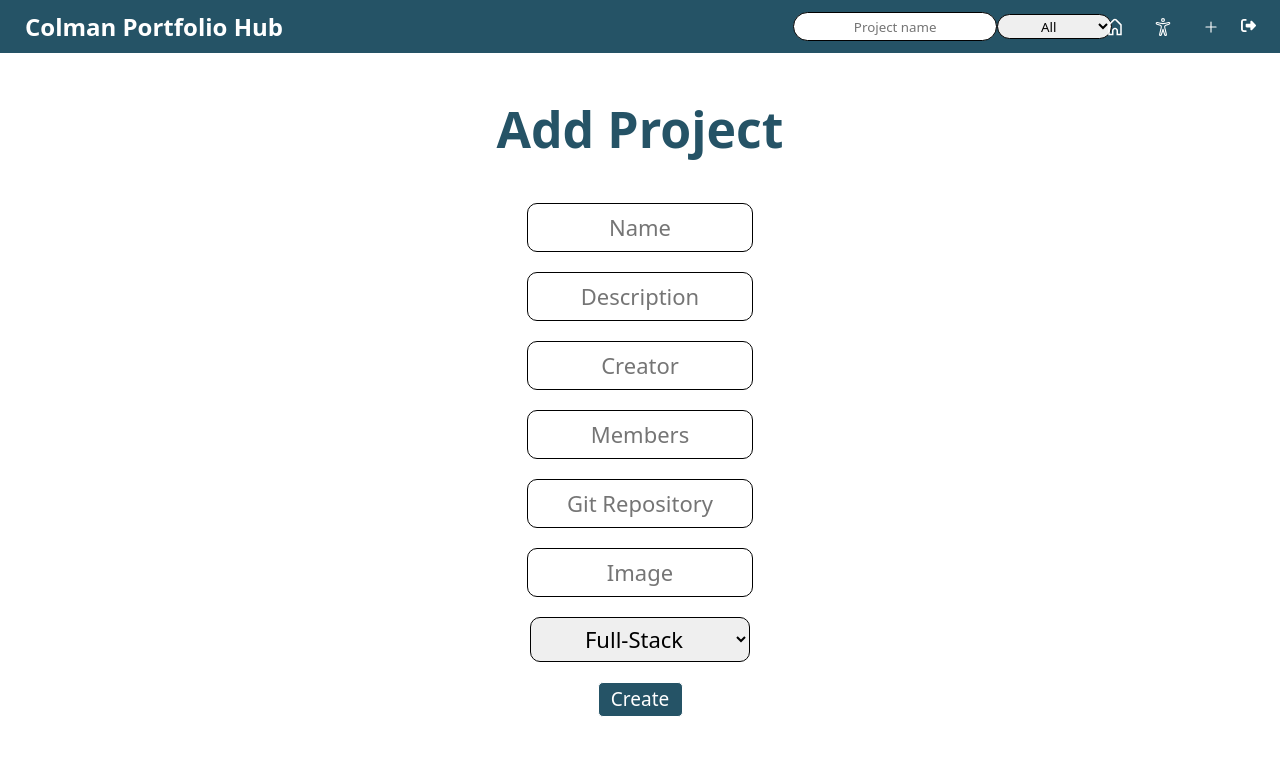
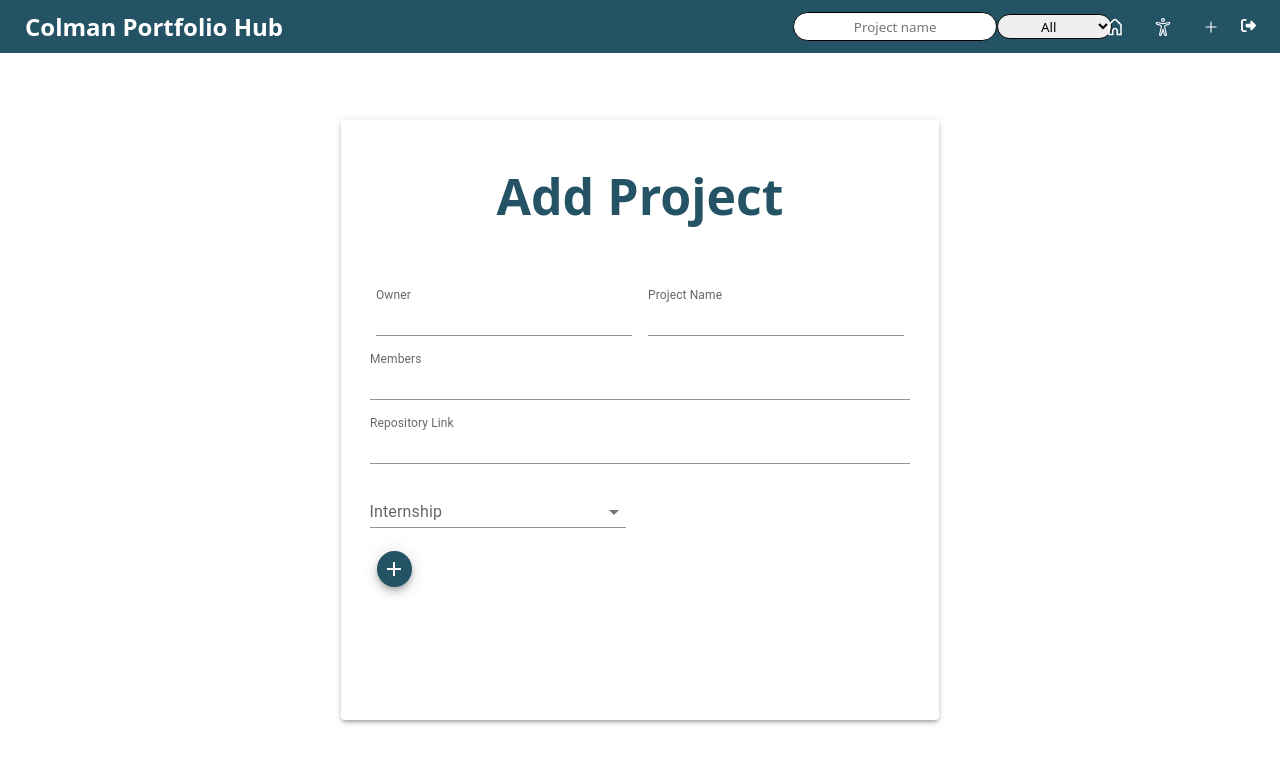
Before and after one commit to barrachmany/Colman-Portfolio-Hub, a React (Vite) app in the folder Colman-Portfilio-Hub/: page /createproject in a window 1280 px wide. Shown: the top 764 px of the page. Built offline with nearby package versions, Linux system fonts and the light colour scheme.

Commit message:
ui create project page

```diff
--- a/Colman-Portfilio-Hub/package.json
+++ b/Colman-Portfilio-Hub/package.json
@@ -10,9 +10,13 @@
     "preview": "vite preview"
   },
   "dependencies": {
+    "@emotion/react": "^11.13.0",
+    "@emotion/styled": "^11.13.0",
     "@fortawesome/fontawesome-svg-core": "^6.6.0",
     "@fortawesome/free-solid-svg-icons": "^6.6.0",
     "@fortawesome/react-fontawesome": "^0.2.2",
+    "@mui/icons-material": "^5.16.7",
+    "@mui/material": "^5.16.7",
     "axios": "^1.7.3",
     "react": "^18.3.1",
     "react-dom": "^18.3.1",
--- a/Colman-Portfilio-Hub/src/App.css
+++ b/Colman-Portfilio-Hub/src/App.css
@@ -15,6 +15,7 @@ body {
 }
 
 .login-container {
+    width: 100%;
     display: flex;
     justify-content: center;
     height: 90vh;
@@ -88,7 +89,8 @@ body {
 
 .h2-login {
     font-size: 50px;
-    margin-bottom: 30px;
+    margin-bottom: 50px;
+    color: #255366;
 }
 
 .login-input {
@@ -287,3 +289,26 @@ body {
 .create-project-container {
     margin-top: 30px;
 }
+
+.create-project-container {
+    display: flex;
+
+}
+
+.paper-inner-container {
+    display: flex;
+    flex-direction: column;
+    align-items: center;
+    justify-content: center;
+}
+
+.form-names {
+    display: flex;
+}
+
+.choose-create-button {
+    width: 93%;
+    display: flex;
+    flex-direction: column;
+    height: 120px;
+}
--- a/Colman-Portfilio-Hub/src/components/CreateProjectPage.jsx
+++ b/Colman-Portfilio-Hub/src/components/CreateProjectPage.jsx
@@ -1,9 +1,21 @@
-import { useState } from "react";
+import React, { useState } from "react";
 import { useNavigate } from "react-router-dom";
 import axios from "axios";
 import Nav from "./Nav";
+import Paper from '@mui/material/Paper';
+import TextField from '@mui/material/TextField';
+import Input from '@mui/material/Input';
+import InputLabel from '@mui/material/InputLabel';
+import InputAdornment from '@mui/material/InputAdornment';
+import FormControl from '@mui/material/FormControl';
+import MenuItem from '@mui/material/MenuItem';
+import Select from '@mui/material/Select';
+import Fab from '@mui/material/Fab';
+import AddIcon from '@mui/icons-material/Add';
 
 const CreateProjectPage = () => {
+  const [Internship, setInternship] = useState('');
+
   const navigate = useNavigate();
 
   const [newProject, setNewProject] = useState({
@@ -18,18 +30,21 @@ const CreateProjectPage = () => {
 
   const handleChange = (e) => {
     setNewProject({ ...newProject, [e.target.name]: e.target.value });
-    console.log(newProject);
+  };
+
+  const handleInternshipChange = (event) => {
+    setInternship(event.target.value);
   };
 
   const validateInputs = () => {
     if (
-      newProject.name == "" ||
-      newProject.description == "" ||
-      newProject.creator == "" ||
-      newProject.members == "" ||
-      newProject.gitrepo == "" ||
-      newProject.img == "" ||
-      newProject.category == ""
+      newProject.name === "" ||
+      newProject.description === "" ||
+      newProject.creator === "" ||
+      newProject.members === "" ||
+      newProject.gitrepo === "" ||
+      newProject.image === "" ||
+      newProject.category === ""
     ) {
       alert("Please fill all the fields!!!");
       return false;
@@ -62,71 +77,89 @@ const CreateProjectPage = () => {
 
   return (
     <>
+      <div className="create-project-container">
         <Nav />
+
         <div className="login-container create-project-container">
           <div className="login-inner-container">
-          <h2 className="h2-login">Add Project</h2>
-          <input
-            name="name"
-            type="text"
-            placeholder="Name"
-            className="login-input"
+            <Paper elevation={3} style={{ width: '110%', height: '75vh' }} className="create-project-paper">
+              <div className="paper-inner-container">
+                <h2 className="h2-login" sx={{color:"#255366"}}>Add Project</h2>
+                <div className="form-names">
+                  <TextField
+                    label="Owner"
+                    id="standard-start-adornment"
+                    sx={{ m: 1, width: '28ch' }}
+                    InputProps={{
+                      startAdornment: <InputAdornment position="start"></InputAdornment>,
+                    }}
+                    variant="standard"
                     onChange={handleChange}
                   />
-          <input
-            name="description"
-            type="text"
-            placeholder="Description"
-            className="login-input"
+                  <TextField
+                    label="Project Name"
+                    id="standard-start-adornment"
+                    sx={{ m: 1, width: '28ch' }}
+                    InputProps={{
+                      startAdornment: <InputAdornment position="start"></InputAdornment>,
+                    }}
+                    variant="standard"
                     onChange={handleChange}
                   />
-          <input
-            name="creator"
-            type="text"
-            placeholder="Creator"
-            className="login-input"
+                </div>
+                <TextField
+                  label="Members"
+                  id="standard-start-adornment"
+                  sx={{ m: 1, width: '90%' }}
+                  InputProps={{
+                    startAdornment: <InputAdornment position="start"></InputAdornment>,
+                  }}
+                  variant="standard"
                   onChange={handleChange}
                 />
-          <input
-            name="members"
-            type="text"
-            placeholder="Members"
-            className="login-input"
+                <FormControl fullWidth sx={{ m: 1, width: '90%' }} variant="standard">
+                  <InputLabel htmlFor="standard-adornment-amount">Repository Link</InputLabel>
+                  <Input
+                    id="standard-adornment-amount"
+                    startAdornment={<InputAdornment position="start"></InputAdornment>}
                     onChange={handleChange}
                   />
-          <input
-            name="gitrepo"
-            type="text"
-            placeholder="Git Repository"
-            className="login-input"
-            onChange={handleChange}
-          />
-          <input
-            name="image"
-            type="text"
-            placeholder="Image"
-            className="login-input"
-            onChange={handleChange}
-          />
+                </FormControl>
+                <div className="choose-create-button">
+                  <FormControl variant="standard" sx={{ m: 1, minWidth: 120, width: '28ch' }}>
+                    <InputLabel id="demo-simple-select-standard-label">Internship</InputLabel>
+                    <Select
+                      labelId="demo-simple-select-standard-label"
+                      id="demo-simple-select-standard"
+                      value={Internship}
+                      onChange={handleInternshipChange}
+                      label="Internship"
+                    >
+                      <MenuItem value={'Full-Stack'}>Full-Stack</MenuItem>
+                      <MenuItem value={'Deep Learning'}>Deep Learning</MenuItem>
+                      <MenuItem value={'Data Science'}>Data Science</MenuItem>
+                      <MenuItem value={'Cyber'}>Cyber</MenuItem>
+                      <MenuItem value={'Fintech'}>Fintech</MenuItem>
+                    </Select>
+                  </FormControl>
+                  <Fab aria-label="add" sx={{
+                    backgroundColor: "#255366",
+                    width: "35px",
+                    height: "35px",
+                    margin: "15px",
+                    '&:hover': {
+                      backgroundColor: '#b0d5d6'
+                    }
+                  }} onClick={handleCreate}>
+                    <AddIcon sx={{
+                      color: 'white'
+                    }} />
+                  </Fab>
+                </div>
 
-          <select
-            name="category"
-            className="login-input"
-            onChange={handleChange}
-            defaultValue={"Select Category"}
-          >
-            <option value="Select Internship" disabled hidden>
-              Select Category
-            </option>
-            <option value="Full-Stack">Full-Stack</option>
-            <option value="Deep Learning">Deep Learning</option>
-            <option value="Data Science">Data Science</option>
-            <option value="Cyber">Cyber</option>
-            <option value="Fintech">Fintech</option>
-          </select>
-          <button className="inside-page-login" onClick={handleCreate}>
-            Create
-          </button>
+              </div>
+            </Paper>
+          </div>
         </div>
       </div>
     </>
--- a/Colman-Portfilio-Hub/src/components/Nav.jsx
+++ b/Colman-Portfilio-Hub/src/components/Nav.jsx
@@ -6,6 +6,7 @@ import { faSignOutAlt } from '@fortawesome/free-solid-svg-icons';
 import { IoAdd } from "react-icons/io5";
 import { IoAccessibilityOutline } from "react-icons/io5";
 import { CgHome } from "react-icons/cg";
+import Tooltip from '@mui/material/Tooltip';
 
 const Nav = () => {
   const navigate = useNavigate();
@@ -26,18 +27,26 @@ const Nav = () => {
         <div className="nav-links">
           <SearchBar />
           <ul>
+            <Tooltip title="Home">
               <li>
                 <a href="/main"><CgHome /></a>
               </li>
+            </Tooltip>
+            <Tooltip title="My profile">
               <li>
                 <a href="/myProfile"><IoAccessibilityOutline /></a>
               </li>
+            </Tooltip>
+            <Tooltip title="Create project">
               <li>
                 <a href="/createproject"><IoAdd /></a>
               </li>
+            </Tooltip>
+            <Tooltip title="Log out">
               <button style={{ background: 'none', border: 'none', cursor: 'pointer' }}>
                 <FontAwesomeIcon icon={faSignOutAlt} style={{ color: 'white', fontSize: '15px' }} />
               </button>
+            </Tooltip>
           </ul>
         </div>
       </div>
```
Also changed, not shown: 1 other file (tests, documents, lock files or other folders). Lines whose indentation alone changed are shown as unchanged.
